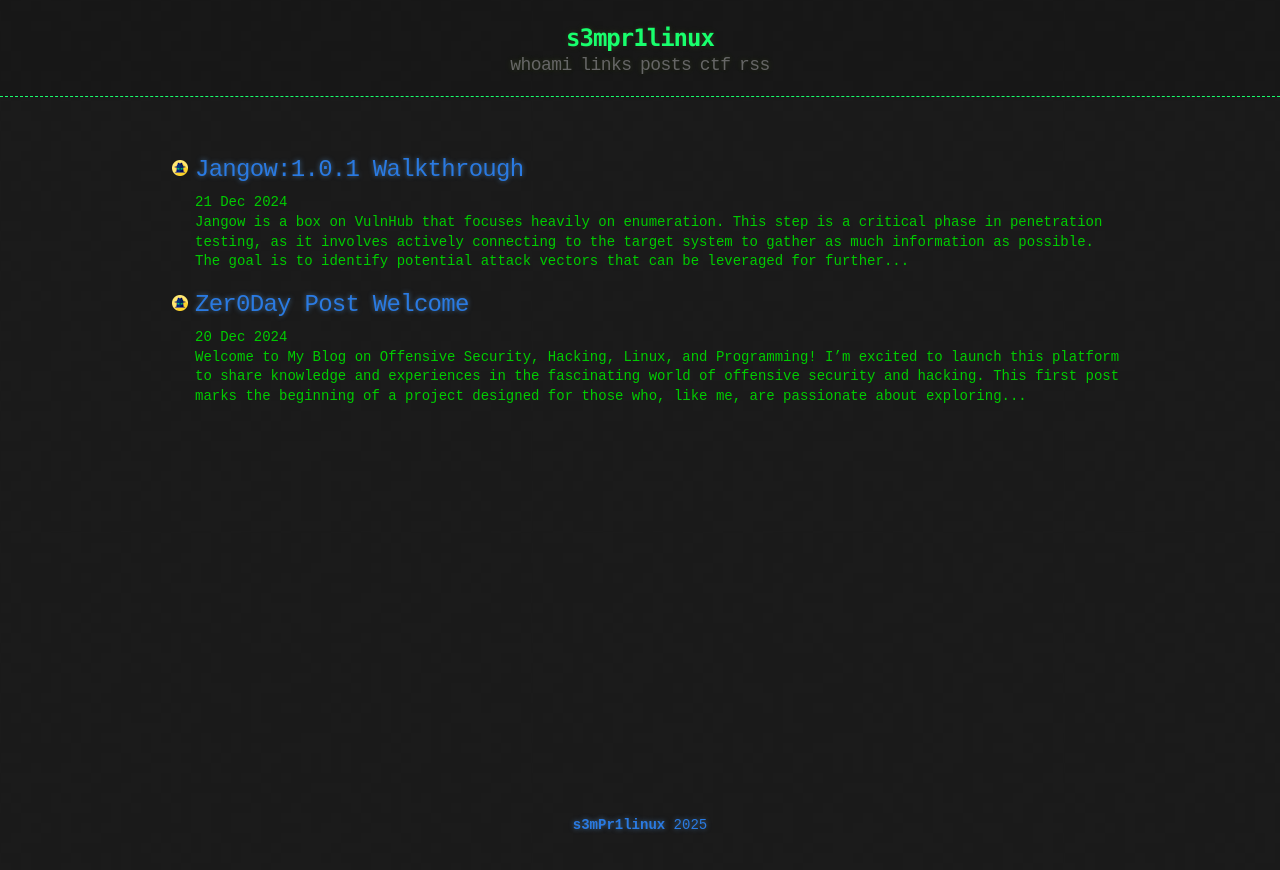
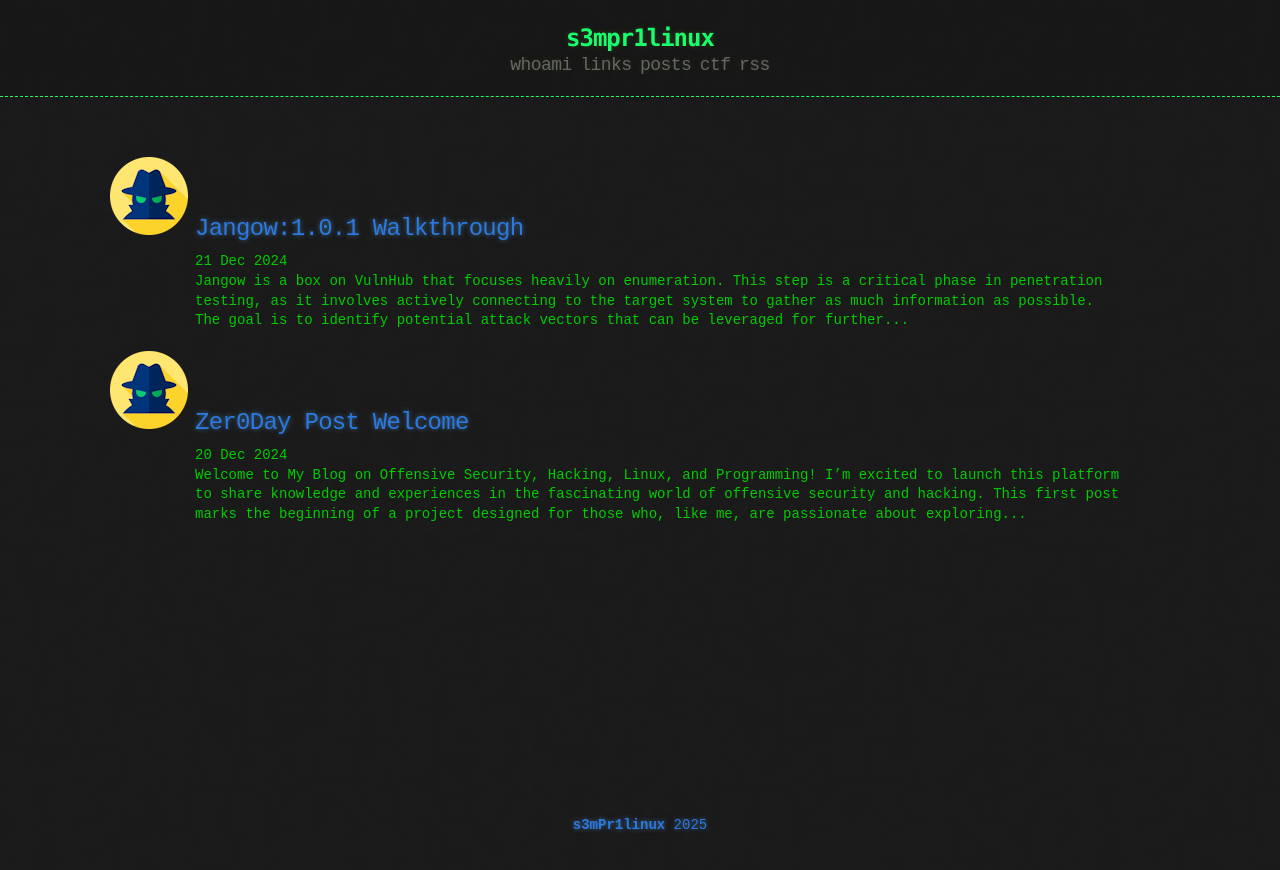
Before and after one commit to s3mPr1linux/s3mPr1linux.github.io, a Jekyll site: the page built from index.html, in a window 1280 px wide. Shown: the top 870 px of the page. Built offline with Jekyll 4.4.1, drawn with Linux system fonts in a browser that asks for light colours; the list of posts is cut into pages by our own code.

Commit message:
Update base.scss

```diff
--- a/_sass/base.scss
+++ b/_sass/base.scss
@@ -148,7 +148,7 @@
 }
 
 ul li {
-  list-style-image:url('../assets/bullet4.png');
+  list-style-image:url('../assets/bullet3.png');
 }
 
 blockquote {
```
